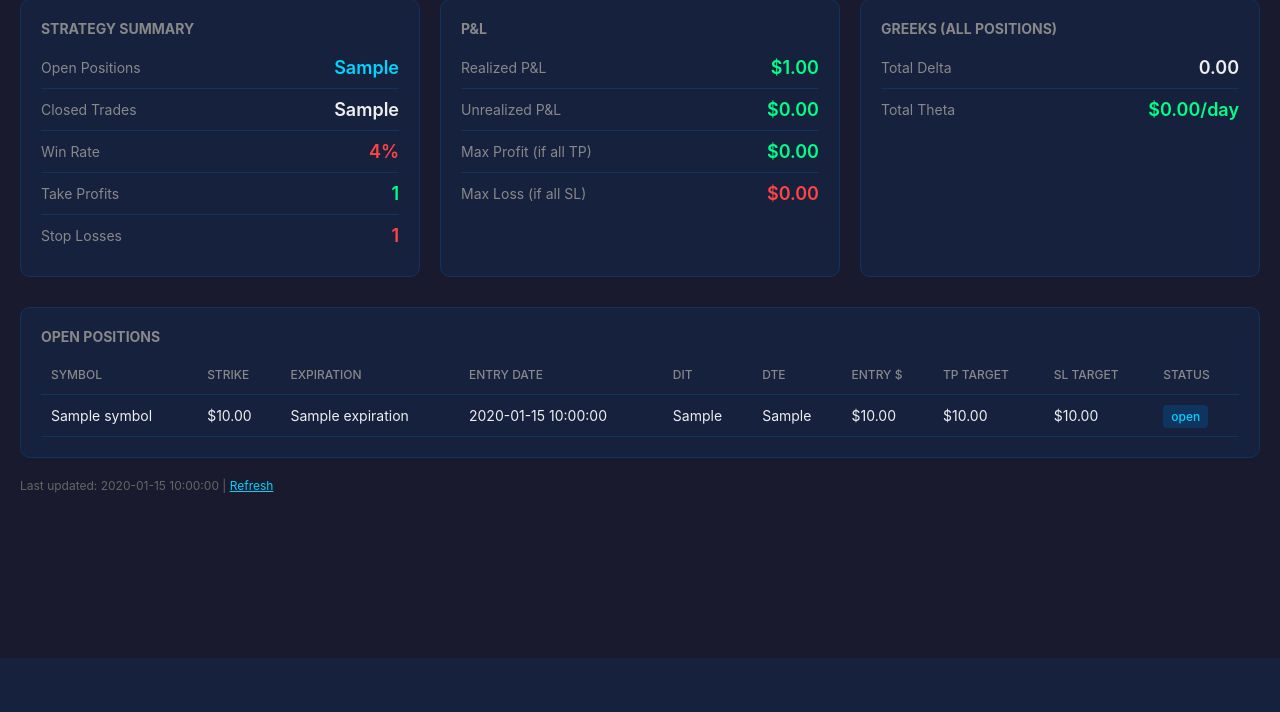
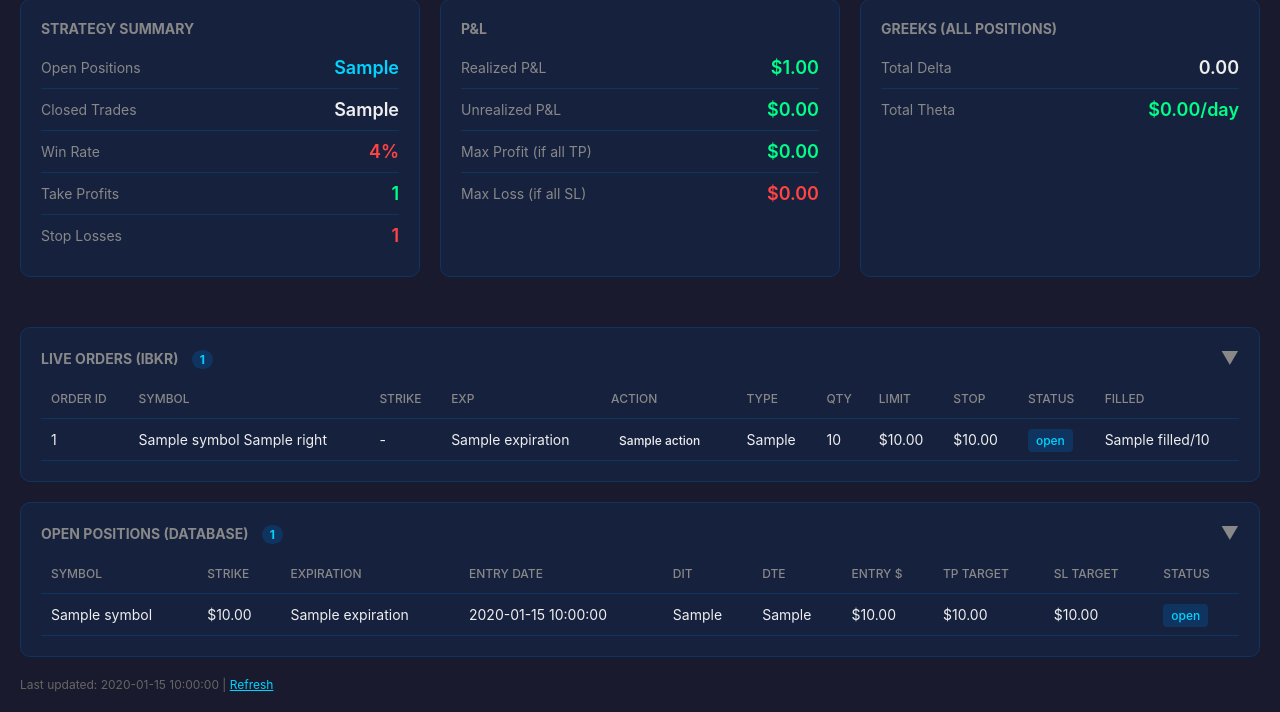
Before and after one commit to WalkerWalker/ibkr-spy-puts, a FastAPI app: template src/ibkr_spy_puts/templates/dashboard.html in a window 1280 px wide. Shown: the part 142-854 px from the top of the page. Before the commit the page ends 800 px from the top, so only its background shows below. Run offline with FastAPI, Linux system fonts and the light colour scheme; the template is opened without the code that fills it: most values are stand-ins (such as "Sample title", 1, 10 or a date in 2020).

Commit message:
Add live IBKR orders and collapsible sections to dashboard
- Fix connection status indicator (moved function definition before use)
- Add live orders table showing all open orders from IBKR
- Make both "Live Orders" and "Open Positions" sections collapsible
- Show order count badges on section headers
- Add BUY/SELL action color coding for orders
- Combined connection check and order fetch into single API call

Co-Authored-By: Claude Opus 4.5 <noreply@anthropic.com>

```diff
--- a/src/ibkr_spy_puts/templates/dashboard.html
+++ b/src/ibkr_spy_puts/templates/dashboard.html
@@ -39,6 +39,7 @@
             border-radius: 10px;
             padding: 20px;
             border: 1px solid #0f3460;
+            margin-bottom: 20px;
         }
         .metric {
             display: flex;
@@ -100,26 +101,25 @@
             background: #0f4030;
             color: #00ff88;
         }
-        .status.presubmitted {
+        .status.presubmitted, .status.submitted {
             background: #3f3000;
             color: #ffaa00;
+        }
+        .status.buy {
+            background: #0f4030;
+            color: #00ff88;
+        }
+        .status.sell {
+            background: #400f0f;
+            color: #ff6666;
         }
         .timestamp {
             color: #666;
             font-size: 12px;
             margin-top: 20px;
         }
-        .orders-toggle {
-            cursor: pointer;
-            color: #00d4ff;
-            font-size: 12px;
-        }
-        .orders-row {
-            background: #0f1a30;
-        }
-        .orders-row td {
-            padding-left: 30px;
-        }
+
+        /* Status bar styles */
         .status-bar {
             display: flex;
             align-items: center;
@@ -186,6 +186,41 @@
         }
         .status-detail .value.live {
             color: #00ff88;
+        }
+
+        /* Collapsible section styles */
+        .collapsible-header {
+            display: flex;
+            justify-content: space-between;
+            align-items: center;
+            cursor: pointer;
+            user-select: none;
+        }
+        .collapsible-header h2 {
+            margin-bottom: 0;
+        }
+        .collapse-icon {
+            font-size: 18px;
+            color: #888;
+            transition: transform 0.2s;
+        }
+        .collapsible-header.collapsed .collapse-icon {
+            transform: rotate(-90deg);
+        }
+        .collapsible-content {
+            overflow: hidden;
+            transition: max-height 0.3s ease-out;
+        }
+        .collapsible-content.collapsed {
+            max-height: 0 !important;
+        }
+        .section-count {
+            background: #0f3460;
+            color: #00d4ff;
+            padding: 2px 8px;
+            border-radius: 10px;
+            font-size: 12px;
+            margin-left: 10px;
         }
     </style>
 </head>
@@ -300,9 +335,74 @@
         </div>
     </div>
 
-    <!-- Open Positions Table -->
+    <!-- Live Orders from IBKR (Collapsible) -->
     <div class="card">
-        <h2>Open Positions</h2>
+        <div class="collapsible-header" onclick="toggleSection('live-orders')">
+            <h2>
+                Live Orders (IBKR)
+                <span class="section-count">{{ live_orders|length }}</span>
+            </h2>
+            <span class="collapse-icon">&#9660;</span>
+        </div>
+        <div id="live-orders" class="collapsible-content">
+            <table>
+                <thead>
+                    <tr>
+                        <th>Order ID</th>
+                        <th>Symbol</th>
+                        <th>Strike</th>
+                        <th>Exp</th>
+                        <th>Action</th>
+                        <th>Type</th>
+                        <th>Qty</th>
+                        <th>Limit</th>
+                        <th>Stop</th>
+                        <th>Status</th>
+                        <th>Filled</th>
+                    </tr>
+                </thead>
+                <tbody>
+                    {% for order in live_orders %}
+                    <tr>
+                        <td>{{ order.order_id }}</td>
+                        <td>{{ order.symbol }}{% if order.right %} {{ order.right }}{% endif %}</td>
+                        <td>{% if order.strike %}${{ "%.0f"|format(order.strike) }}{% else %}-{% endif %}</td>
+                        <td>{% if order.expiration %}{{ order.expiration }}{% else %}-{% endif %}</td>
+                        <td><span class="status {{ order.action|lower }}">{{ order.action }}</span></td>
+                        <td>{{ order.order_type }}</td>
+                        <td>{{ order.quantity }}</td>
+                        <td>{% if order.limit_price %}${{ "%.2f"|format(order.limit_price) }}{% else %}-{% endif %}</td>
+                        <td>{% if order.stop_price %}${{ "%.2f"|format(order.stop_price) }}{% else %}-{% endif %}</td>
+                        <td><span class="status {{ order.status|lower }}">{{ order.status }}</span></td>
+                        <td>{{ order.filled }}/{{ order.quantity }}</td>
+                    </tr>
+                    {% endfor %}
+                    {% if not live_orders %}
+                    <tr>
+                        <td colspan="11" style="text-align: center; color: #666;">
+                            {% if connection.ready_to_trade %}
+                                No open orders in IBKR
+                            {% else %}
+                                Connect to IBKR to see live orders
+                            {% endif %}
+                        </td>
+                    </tr>
+                    {% endif %}
+                </tbody>
+            </table>
+        </div>
+    </div>
+
+    <!-- Open Positions Table (Collapsible) -->
+    <div class="card">
+        <div class="collapsible-header" onclick="toggleSection('positions')">
+            <h2>
+                Open Positions (Database)
+                <span class="section-count">{{ positions|length }}</span>
+            </h2>
+            <span class="collapse-icon">&#9660;</span>
+        </div>
+        <div id="positions" class="collapsible-content">
             <table>
                 <thead>
                     <tr>
@@ -341,10 +441,20 @@
                 </tbody>
             </table>
         </div>
+    </div>
 
     <p class="timestamp">Last updated: {{ now().strftime('%Y-%m-%d %H:%M:%S') }} | <a href="/" style="color: #00d4ff;">Refresh</a></p>
 
     <script>
+        // Toggle collapsible sections
+        function toggleSection(id) {
+            const content = document.getElementById(id);
+            const header = content.previousElementSibling;
+
+            content.classList.toggle('collapsed');
+            header.classList.toggle('collapsed');
+        }
+
         // Auto-refresh every 60 seconds
         setTimeout(() => location.reload(), 60000);
     </script>
```
Also changed, not shown: src/ibkr_spy_puts/api.py (+108 -62 lines). Lines whose indentation alone changed are shown as unchanged.
